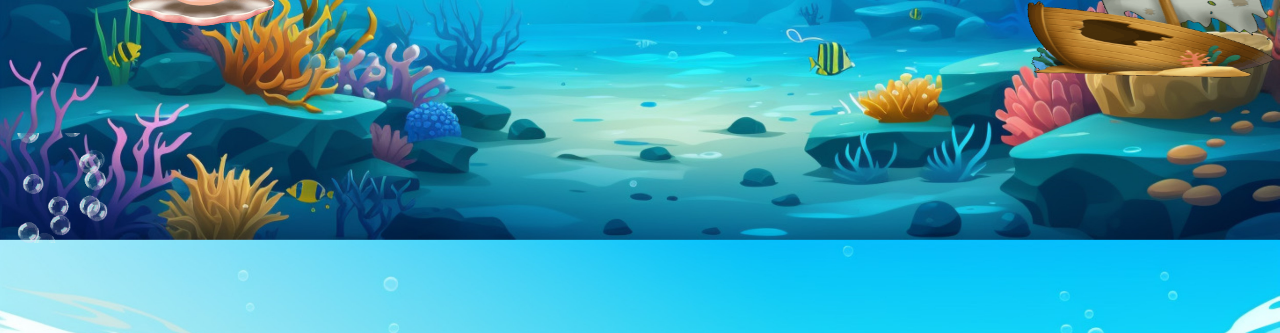
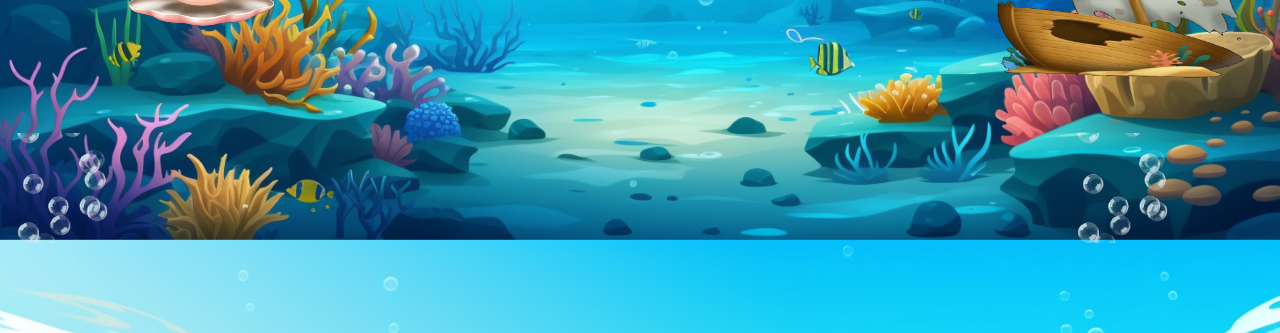
Before and after one commit to PhucAn04/HoCa, a plain HTML site: page index.html in a window 1280 px wide. Shown: the part 467-800 px from the top of the page. Drawn offline with nearby package versions, Linux system fonts and the light colour scheme.

Commit message:
Update index.html

```diff
--- a/index.html
+++ b/index.html
@@ -179,7 +179,7 @@ body {
 	90%  {top:25px;} */
 	100% {top:0px;}
 }
-#bubble
+#bubble1
 {
 	right:10px; top:0px;
 	width: 200px; height: 147px;
@@ -208,7 +208,7 @@ body {
 
 #ship
 {
-	left:1100px; top:410px;
+	left:1070px; top:410px;
 	width: 200px; height: 147px;
 	position:absolute;
 	-webkit-animation-name: Ship;
@@ -259,6 +259,7 @@ body {
 	<div id="giphy1"><img src="./image/giphy6.gif"; width="110" height="110"></div>
 	<div id="giphy2"><img src="./image/giphy6.gif"; width="110" height="110"></div>
 	<div id="bubble"><img src="./image/bubble1.gif"; width="110" height="110"></div>
+	<div id="bubble1"><img src="./image/bubble1.gif"; width="110" height="110"></div>
 
 </div>
 
```
